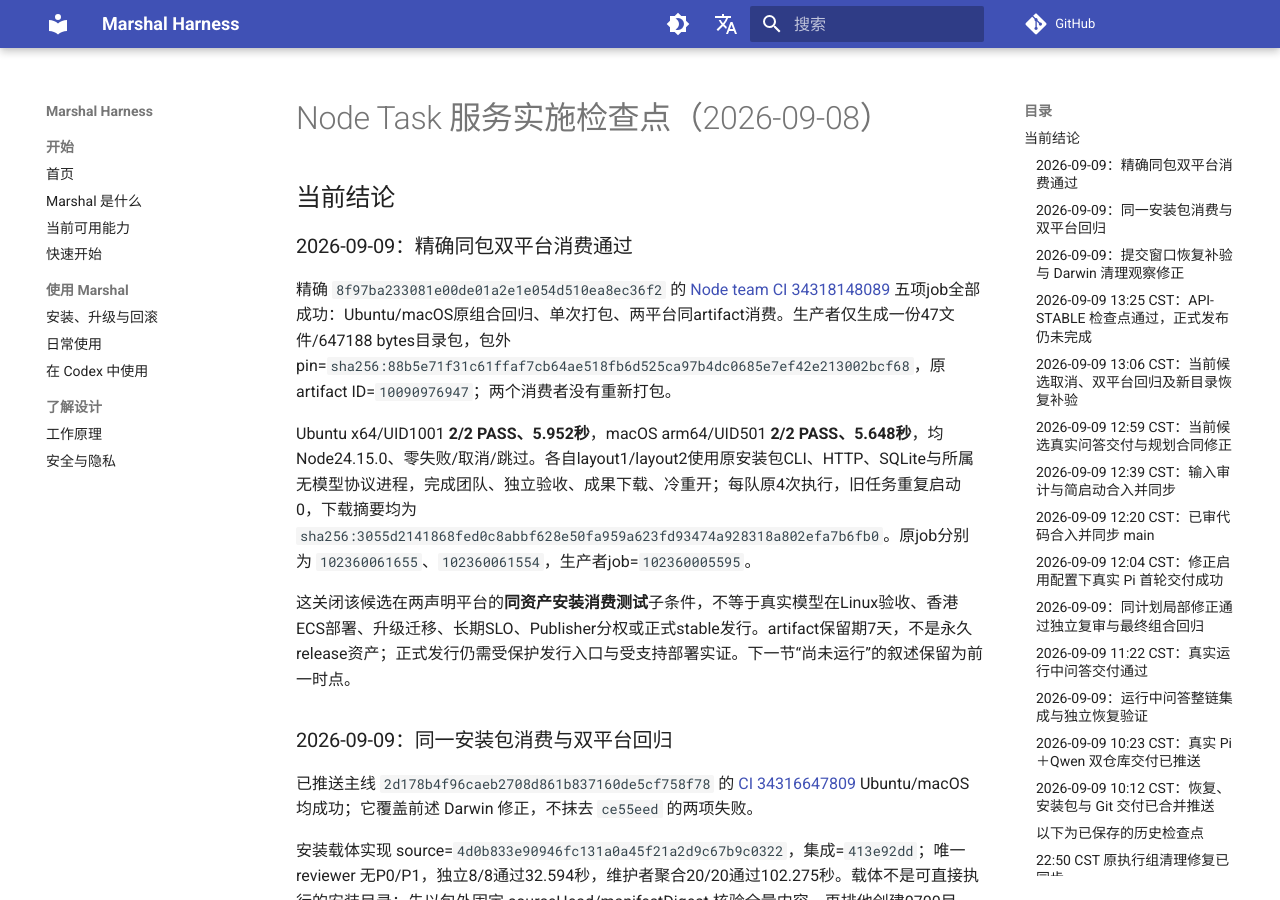
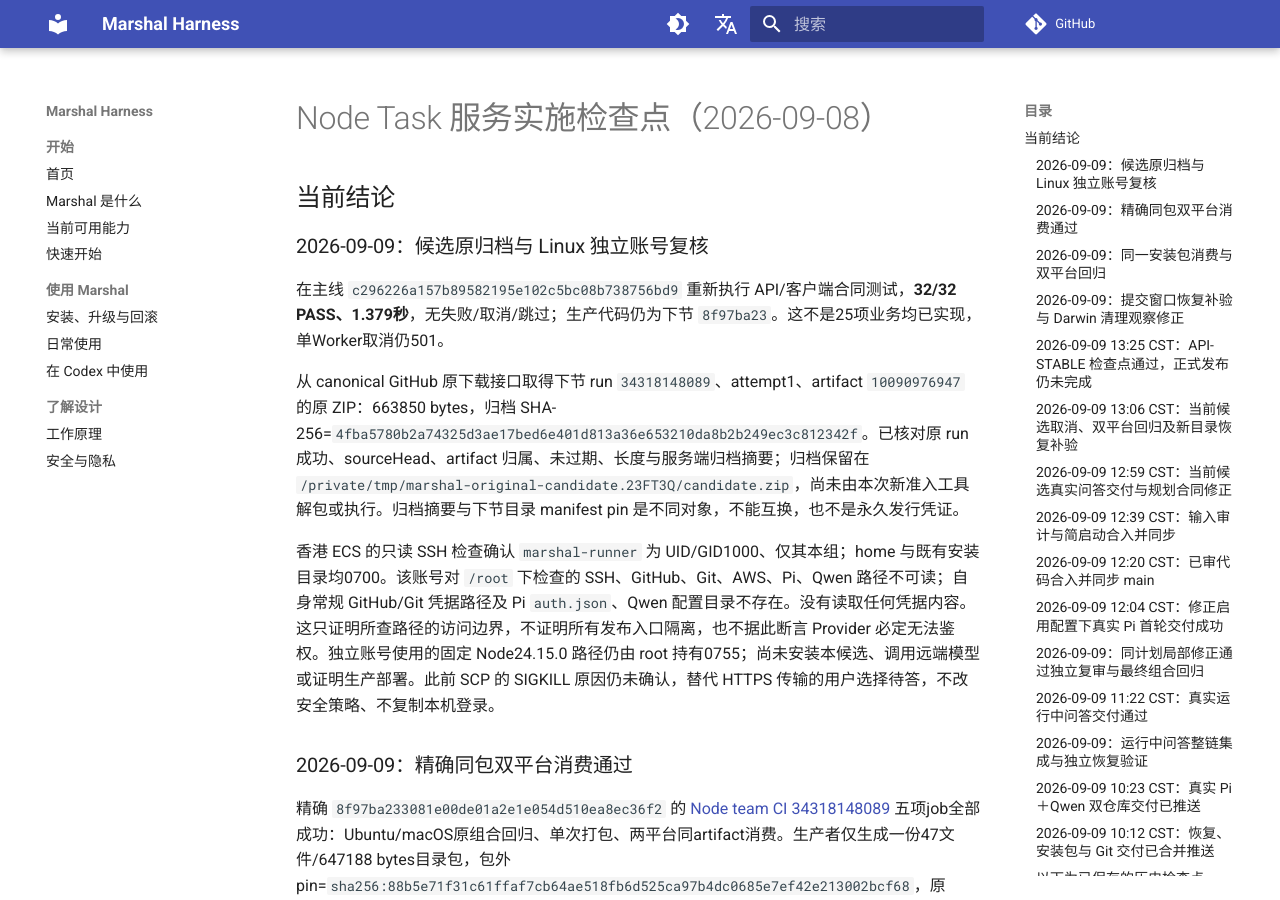
Before and after one commit to chiga0/marshal-harness, an MkDocs documentation site: the page built from docs/node-task-service-status-2026-09-08.md, in a window 1280 px wide and 900 px high. Built offline with MkDocs 1.6.1 and Material for MkDocs 9.7.7, drawn with Linux system fonts in a browser that asks for light colours; comment, search, counter and statistics services are not loaded.

Commit message:
docs: record original candidate and isolated Linux account evidence

```diff
--- a/docs/node-task-service-status-2026-09-08.md
+++ b/docs/node-task-service-status-2026-09-08.md
@@ -1,6 +1,14 @@
 # Node Task 服务实施检查点（2026-09-08）
 
 ## 当前结论
+
+### 2026-09-09：候选原归档与 Linux 独立账号复核
+
+在主线 `c296226a157b89582195e102c5bc08b738756bd9` 重新执行 API/客户端合同测试，**32/32 PASS、1.379秒**，无失败/取消/跳过；生产代码仍为下节 `8f97ba23`。这不是25项业务均已实现，单Worker取消仍501。
+
+从 canonical GitHub 原下载接口取得下节 run `34318148089`、attempt1、artifact `10090976947` 的原 ZIP：663850 bytes，归档 SHA-256=`4fba5780b2a74325d3ae17bed6e401d813a36e653210da8b2b249ec3c812342f`。已核对原 run 成功、sourceHead、artifact 归属、未过期、长度与服务端归档摘要；归档保留在 `/private/tmp/marshal-original-candidate.23FT3Q/candidate.zip`，尚未由本次新准入工具解包或执行。归档摘要与下节目录 manifest pin 是不同对象，不能互换，也不是永久发行凭证。
+
+香港 ECS 的只读 SSH 检查确认 `marshal-runner` 为 UID/GID1000、仅其本组；home 与既有安装目录均0700。该账号对 `/root` 下检查的 SSH、GitHub、Git、AWS、Pi、Qwen 路径不可读；自身常规 GitHub/Git 凭据路径及 Pi `auth.json`、Qwen 配置目录不存在。没有读取任何凭据内容。这只证明所查路径的访问边界，不证明所有发布入口隔离，也不据此断言 Provider 必定无法鉴权。独立账号使用的固定 Node24.15.0 路径仍由 root 持有0755；尚未安装本候选、调用远端模型或证明生产部署。此前 SCP 的 SIGKILL 原因仍未确认，替代 HTTPS 传输的用户选择待答，不改安全策略、不复制本机登录。
 
 ### 2026-09-09：精确同包双平台消费通过
 
```
